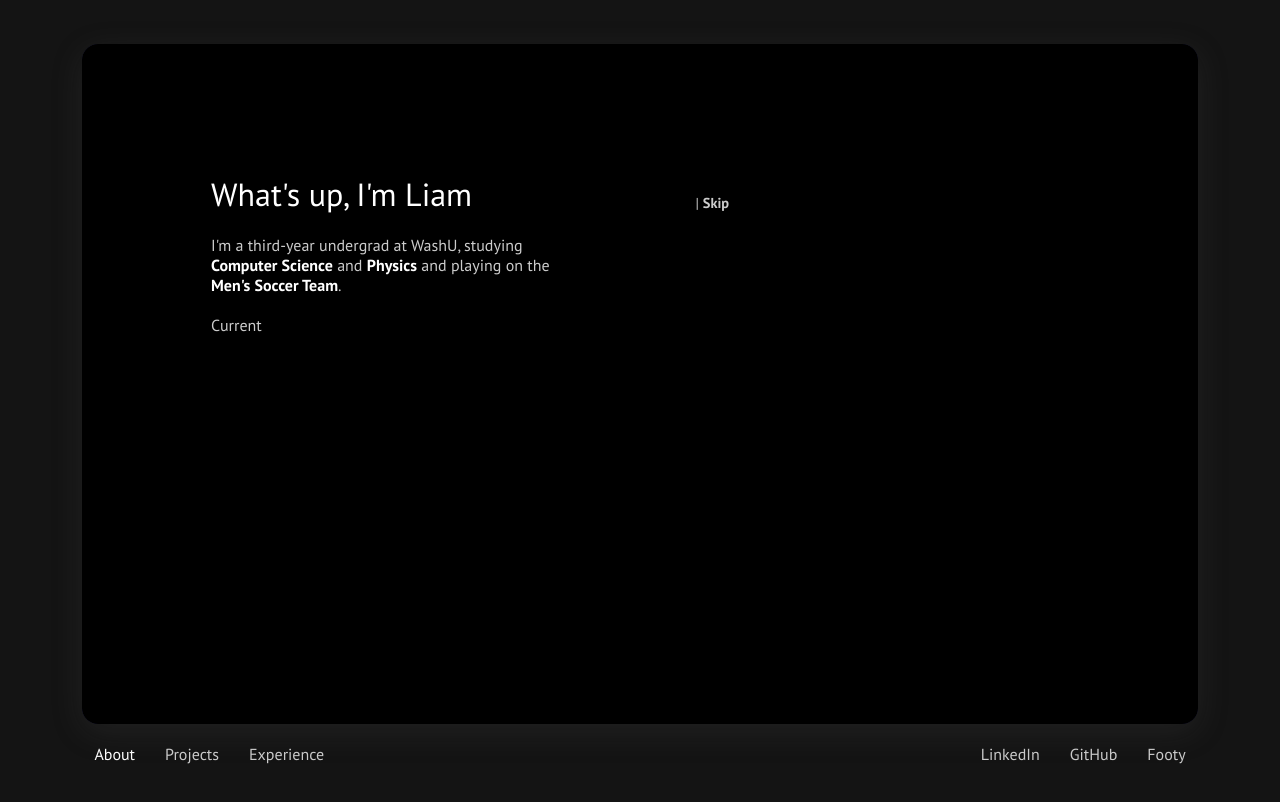
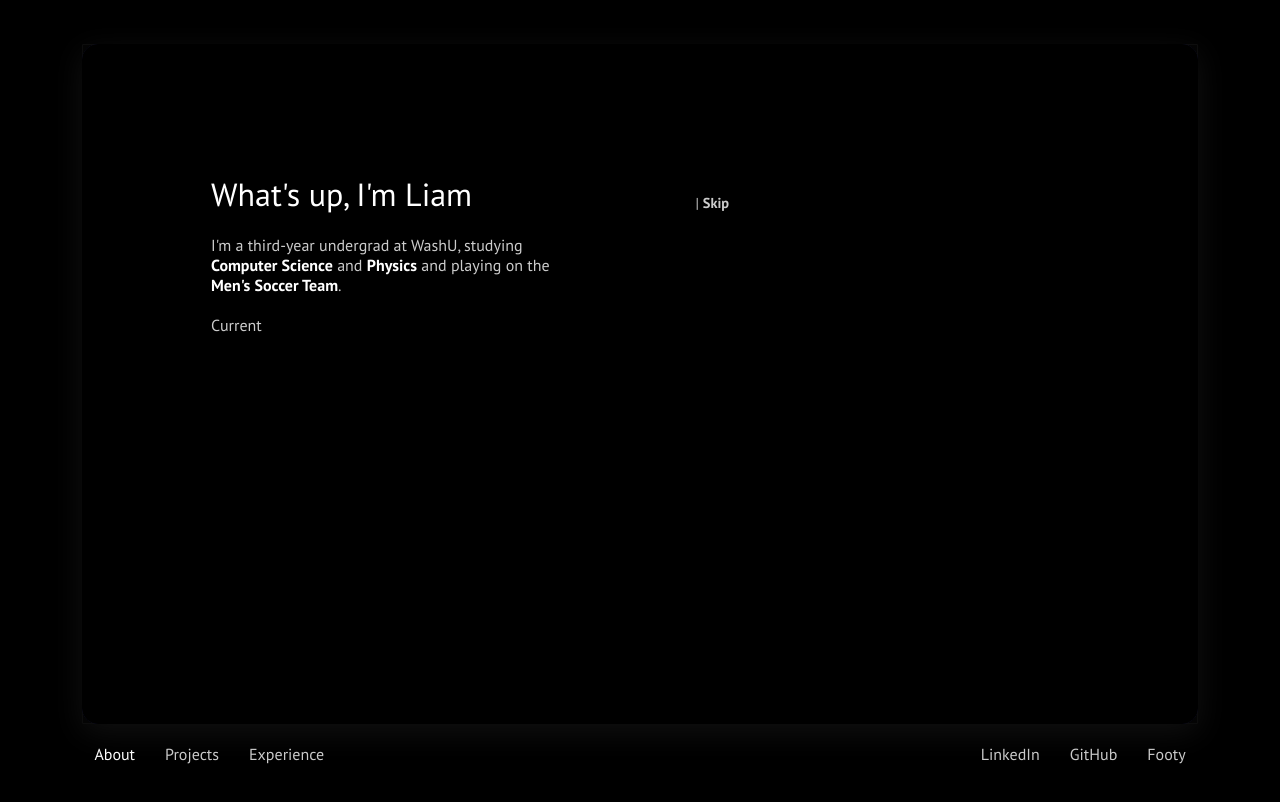
Before and after one commit to Liamoiknine/portfolioSite, a React (Vite) app: page / in a window 1280 px wide. Built offline with nearby package versions, Linux system fonts and the light colour scheme.

Commit message:
ui change

```diff
--- a/src/App.css
+++ b/src/App.css
@@ -20,12 +20,23 @@
     max-height: calc(100dvh - 120px);
     background-color: rgba(255, 255, 255, 0.017);
     border: 1px solid rgba(255, 255, 255, 0.034);
-    border-radius: 16px;
+    border-radius: 1px;
     position: relative;
     overflow-y: auto;
     overflow-x: hidden;
     isolation: isolate;
     box-shadow: 0 8px 32px rgba(91, 90, 90, 0.193);
+}
+
+.main-card::after {
+    content: '';
+    position: absolute;
+    bottom: -1px;
+    left: 50%;
+    transform: translateX(-50%);
+    width: 95%;
+    height: 1px;
+    background-color: white;
 }
 
 .intro {
--- a/src/index.css
+++ b/src/index.css
@@ -4,10 +4,14 @@
     box-sizing: border-box;
 }
 
+html {
+    background-color: #000000;
+}
+
 body {
     font-family: 'PT Sans', sans-serif;
     font-weight: 300;
-    background-color: #141414;
+    background-color: #000000;
     color: white;
     display: flex;
     flex-direction: column;
```
